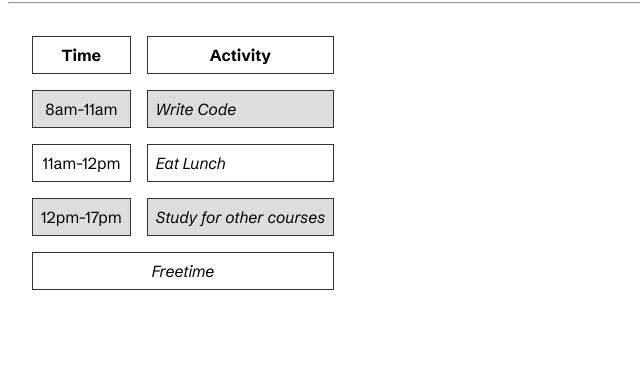
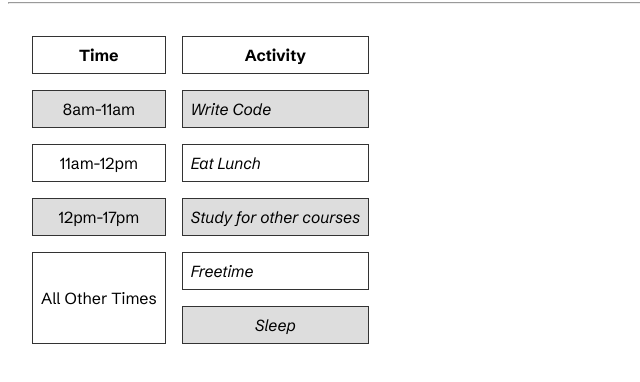
Before and after one commit to adrianhelllo/html_tables, a plain HTML site: page index.html in a window 1280 px wide. Shown: the part 80-462 px from the top of the page, without its empty margins (0-640 px from the left). Drawn offline with Linux system fonts and the light colour scheme.

Commit message:
rowspawn

```diff
--- a/index.html
+++ b/index.html
@@ -34,8 +34,13 @@
         <td>Study for other courses</td>
       </tr>
       <tr>
-        <td colspan="2">Freetime</td> <!-- colspan specifies how many columns the cell should take up -->
-      </tr>
+        <td rowspan="2">All Other Times</td>
+        <td>Freetime</td> <!-- colspan specifies how many columns the cell should take up, rowspan does the same for rows -->
+    </tr>
+    <tr>
+        <td>Sleep</td>
+    </tr>
+
     </table>
   </body>
 </html>
```
